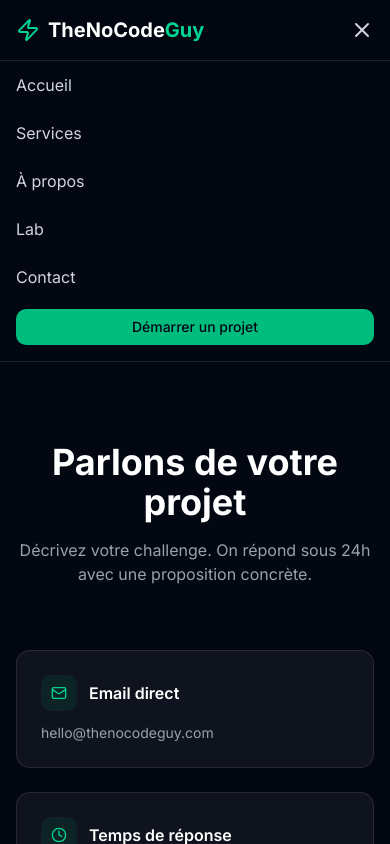
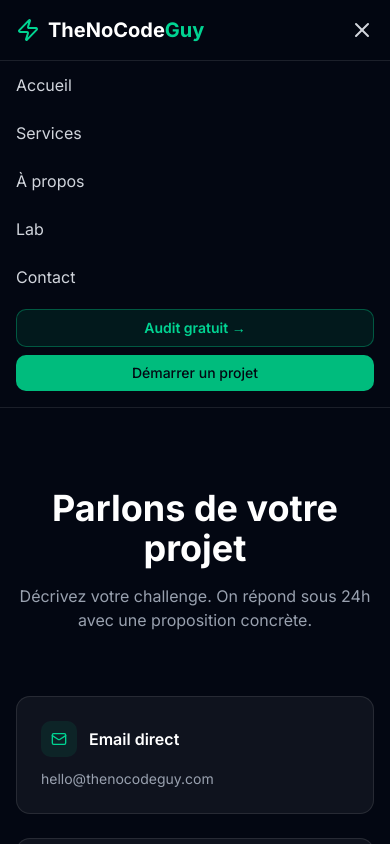
Before and after one commit to superWorldSavior/thenocodeguy, a Next.js app: page /contact in a window 390 px wide. Both pictures are taken after a click on the button "Toggle menu". Shown: the top 844 px of the page. Built offline with nearby package versions, Linux system fonts and the light colour scheme.

Commit message:
feat: add /audit page with AI report

```diff
--- a/components/Navigation.tsx
+++ b/components/Navigation.tsx
@@ -75,6 +75,13 @@ export default function Navigation() {
             </Link>
           ))}
           <Link
+            href="/audit"
+            onClick={() => setOpen(false)}
+            className="mt-2 block rounded-lg border border-emerald-500/40 bg-emerald-500/10 px-4 py-2 text-center text-sm font-semibold text-emerald-400 transition-colors hover:bg-emerald-500/20"
+          >
+            Audit gratuit →
+          </Link>
+          <Link
             href="/contact"
             onClick={() => setOpen(false)}
             className="mt-2 block rounded-lg bg-emerald-500 px-4 py-2 text-center text-sm font-medium text-gray-950 transition-colors hover:bg-emerald-400"
```
